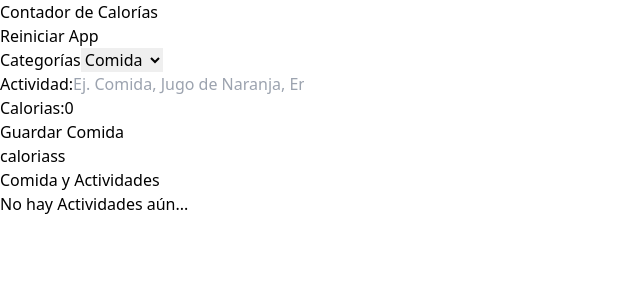
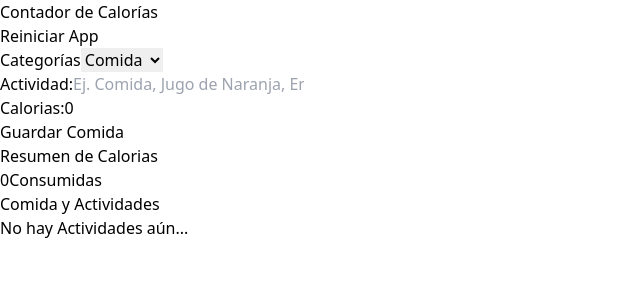
Before and after one commit to cilfonegabriel/calorie-tracker, a React (Vite) app: page / in a window 1280 px wide. Shown: the top 300 px of the page, without its empty margins (0-640 px from the left). Built offline with nearby package versions, Linux system fonts and the light colour scheme.

Commit message:
Show calories consumed

```diff
--- a/src/components/CalorieTracker.tsx
+++ b/src/components/CalorieTracker.tsx
@@ -1,3 +1,4 @@
+import { useMemo } from "react"
 import { Activity } from "../types"
 
 type CalorieTrackerProps = {
@@ -5,9 +6,19 @@ type CalorieTrackerProps = {
 }
 
 export default function CalorieTracker({activities}: CalorieTrackerProps) {
-  return (
-    <div>
-      caloriass
-    </div>
+
+    const caloriesConsumed = useMemo(() => activities.reduce((total, activity) => activity.category === 1 ? total + activity.calories : total, 0), [activities])
+    return (
+    <>
+        <h2 className="text-4xl font-black text-white text-center">Resumen de Calorias</h2>
+        <div className="flex flex-col items-center md:flex-row md:justify-between gap-5 mt-10">
+            <p className="text-white font-bold rounded-full grid grid-cols-1 gap-3 text-center">
+                <span className="font-black text-6xl text-orange">
+                {caloriesConsumed}
+                </span>
+                Consumidas
+            </p>
+        </div>
+    </>
   )
 }
--- a/src/components/Form.tsx
+++ b/src/components/Form.tsx
@@ -22,17 +22,18 @@ export default function Form({dispatch, state} : FormProps) {
 
     useEffect(() => {
         if(state.activeId) {
-            const selectedActivity = state.activities.filter(stateActivity => stateActivity.id === state.activeId) [0]
+            const selectedActivity = state.activities.filter(stateActivity => stateActivity.id === state.activeId)[0]
             setActivity(selectedActivity)
         }
     }, [state.activeId])
 
     const handleChange = (e: ChangeEvent<HTMLSelectElement> | ChangeEvent<HTMLInputElement>
         ) => {
+        const isNumberField = ['category', 'calories'].includes(e.target.id)
 
         setActivity({
             ...activity,
-            [e.target.id]: e.target.value
+            [e.target.id]: isNumberField ? +e.target.value : e.target.value
         })
     }
 
```
